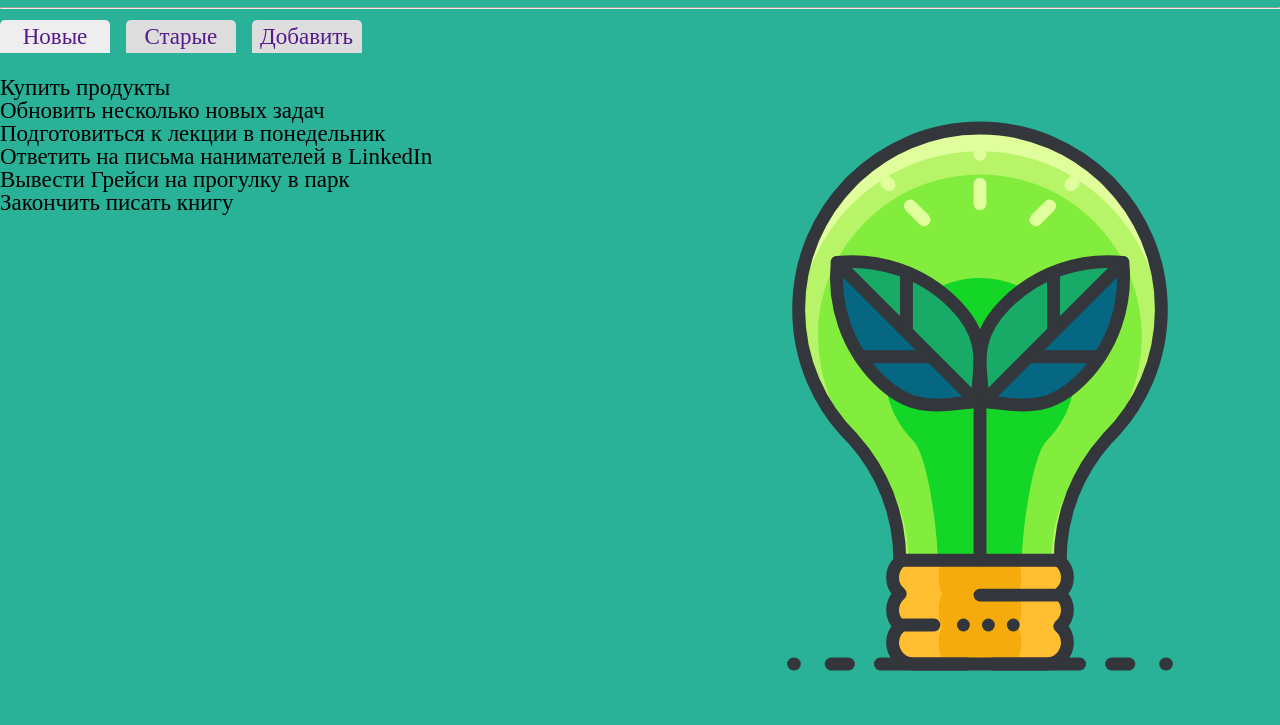
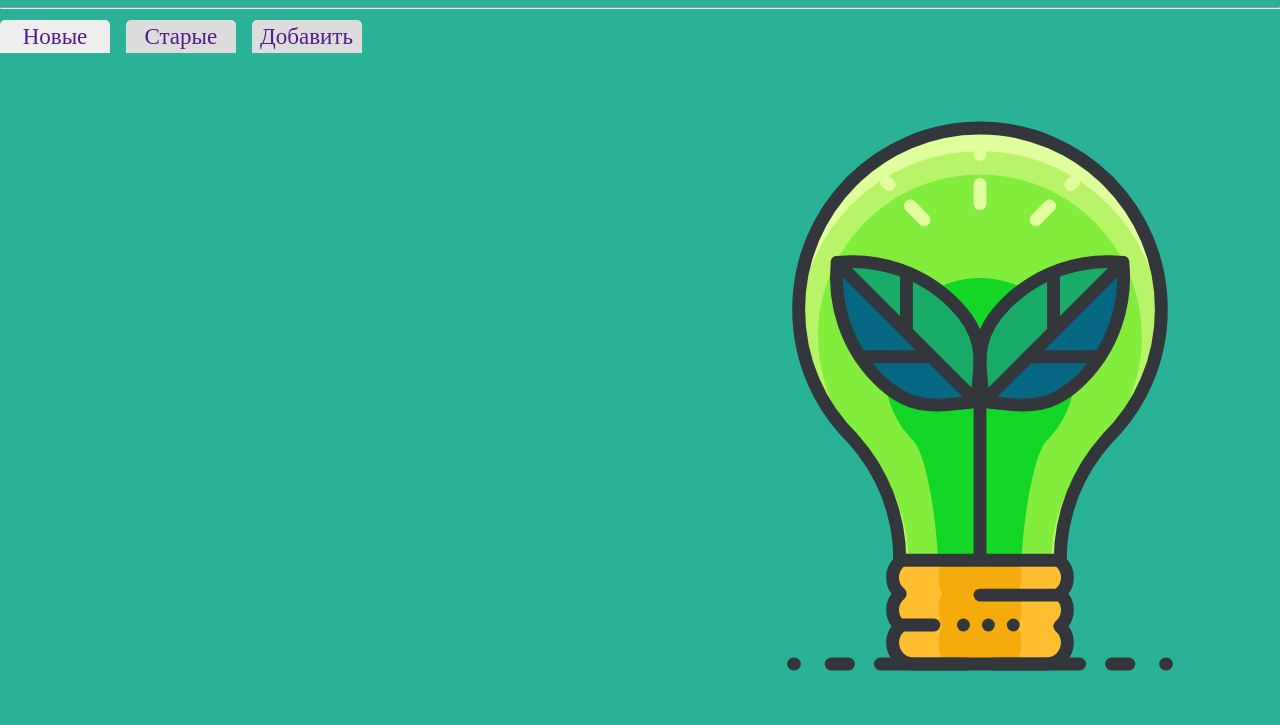
Before and after one commit to IlyasNugaev000/WebProgramming, a plain HTML site: page index.html in a window 1280 px wide. Both pictures are taken after a click on the element "Новые". Shown: the part 75-800 px from the top of the page. Drawn offline with Linux system fonts and the light colour scheme.

Commit message:
added Content Management

```diff
--- a/javascript/app.js
+++ b/javascript/app.js
@@ -1,13 +1,20 @@
 var main = function () {
 	"use strict";
-	var tabNumber;
-	for (tabNumber = 1; tabNumber <= 3; tabNumber++) {
-		var tabSelector = ".tabs a:nth-child(" + tabNumber + ") span";
-		$(tabSelector).on("click", function () {
-			$(".tabs span").removeClass("active");
-			$(this).addClass("active");
+	$(".tabs a span").toArray().forEach(function (element) {
+		$(element).on("click", function () {
+			var $element = $(element);
+			$(".tabs a span").removeClass("active");
+			$element.addClass("active");
+			$("main .content").empty();
+			if ($element.parent().is(":nth-child(1)")) {
+				console.log("Щелчок на первой вкладке!");
+			} else if ($element.parent().is(":nth-child(2)")) {
+				console.log("Щелчок на второй вкладке!");
+			} else if ($element.parent().is(":nth-child(3)")) {
+				console.log("Щелчок на третьей вкладке!");
+			}
 			return false;
 		});
-	}
+	});
 };
 main();
```
Also changed, not shown: index.html (+0 -3 lines).
